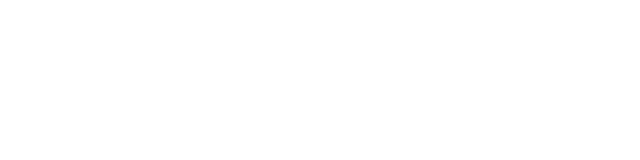
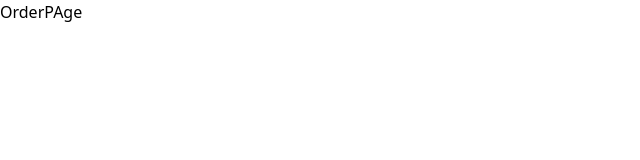
Before and after one commit to Muhammad-Devel/order-platform-3, a React (Vite) app: page /buyurtmalar in a window 1280 px wide. Before the commit this address had no page. Shown: the top 160 px of the page, without its empty margins (0-640 px from the left). Built offline with nearby package versions, Linux system fonts and the light colour scheme; the HTML template or start-up script is replaced by a standard one.

Commit message:
new version

```diff
--- a/src/App.jsx
+++ b/src/App.jsx
@@ -1,14 +1,16 @@
 import React from "react";
 import { BrowserRouter as Router, Routes, Route } from "react-router-dom";
 import HomePage from "./pages/HomePage";
-import ProductPage from "./pages/ProductPage"; // Savat sahifasi
+import OrderPage from "./pages/OrderPage";
+import LoginPage from "./pages/LoginPage";
 
 function App() {
   return (
     <Router>
       <Routes>
         <Route path="/" element={<HomePage />} />
-        <Route path="/savat" element={<ProductPage />} />
+        <Route path="/buyurtmalar" element={<OrderPage />} />
+        <Route path="/login" element={<LoginPage />} />
       </Routes>
     </Router>
   );
--- /dev/null
+++ b/src/components/Footer.jsx
@@ -0,0 +1,6 @@
+import React from "react";
+
+const Footer = () => {
+  return <h1> Footer</h1>;
+};
+export default Footer;
--- /dev/null
+++ b/src/components/Header.jsx
@@ -0,0 +1,6 @@
+import React from "react";
+
+const Header = () => {
+  return <h1> Header</h1>;
+};
+export default Header;
--- /dev/null
+++ b/src/components/Hero.jsx
@@ -0,0 +1,6 @@
+import React from "react";
+
+const Hero = () => {
+  return <h1> HeroSection</h1>;
+};
+export default Hero;
--- /dev/null
+++ b/src/pages/HomePage.jsx
@@ -0,0 +1,6 @@
+import React from "react";
+
+const HomePage = () => {
+  return <h1> HomePage</h1>;
+};
+export default HomePage;
--- /dev/null
+++ b/src/pages/LoginPage.jsx
@@ -0,0 +1,6 @@
+import React from "react";
+
+const LoginPage = () => {
+  return <h1> LoginPage</h1>;
+};
+export default LoginPage;
--- /dev/null
+++ b/src/pages/OrderPage.jsx
@@ -0,0 +1,6 @@
+import React from "react";
+
+const OrderPage = () => {
+  return <h1> OrderPAge</h1>;
+};
+export default OrderPage;
```
